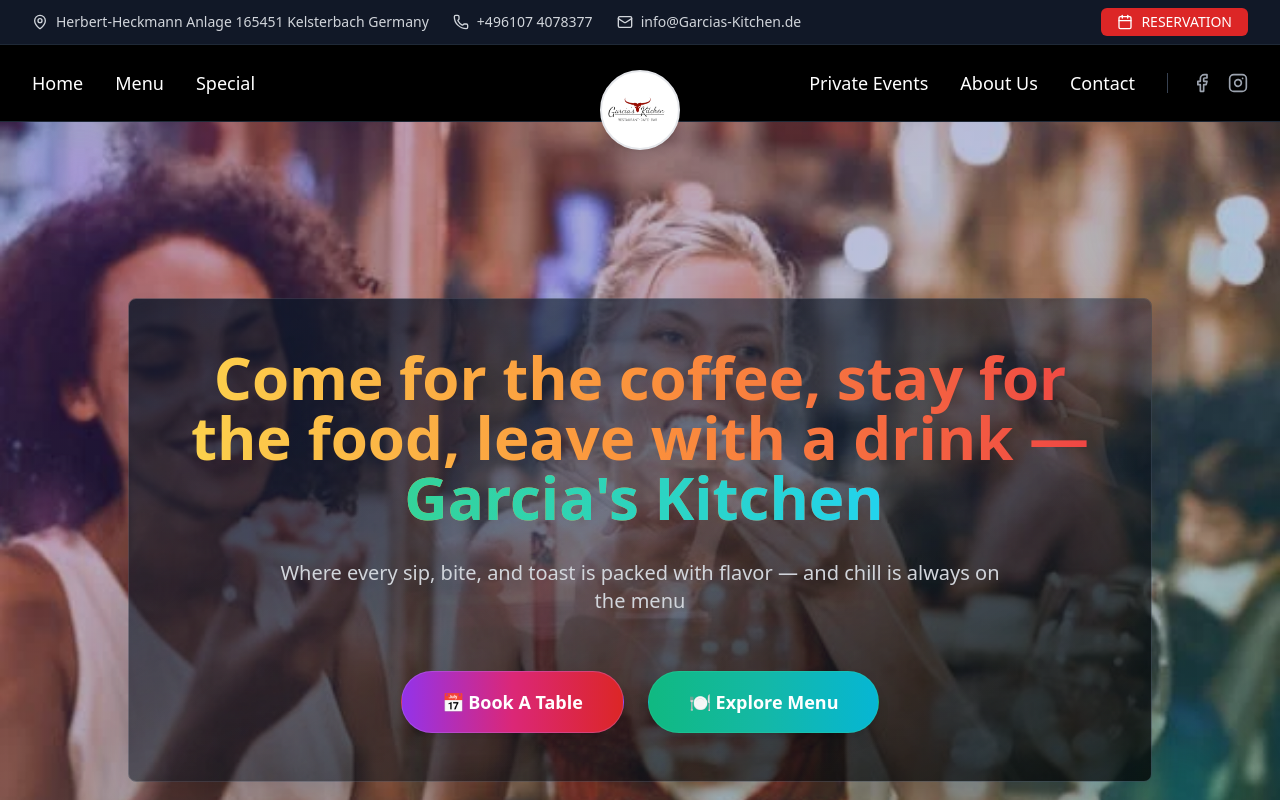
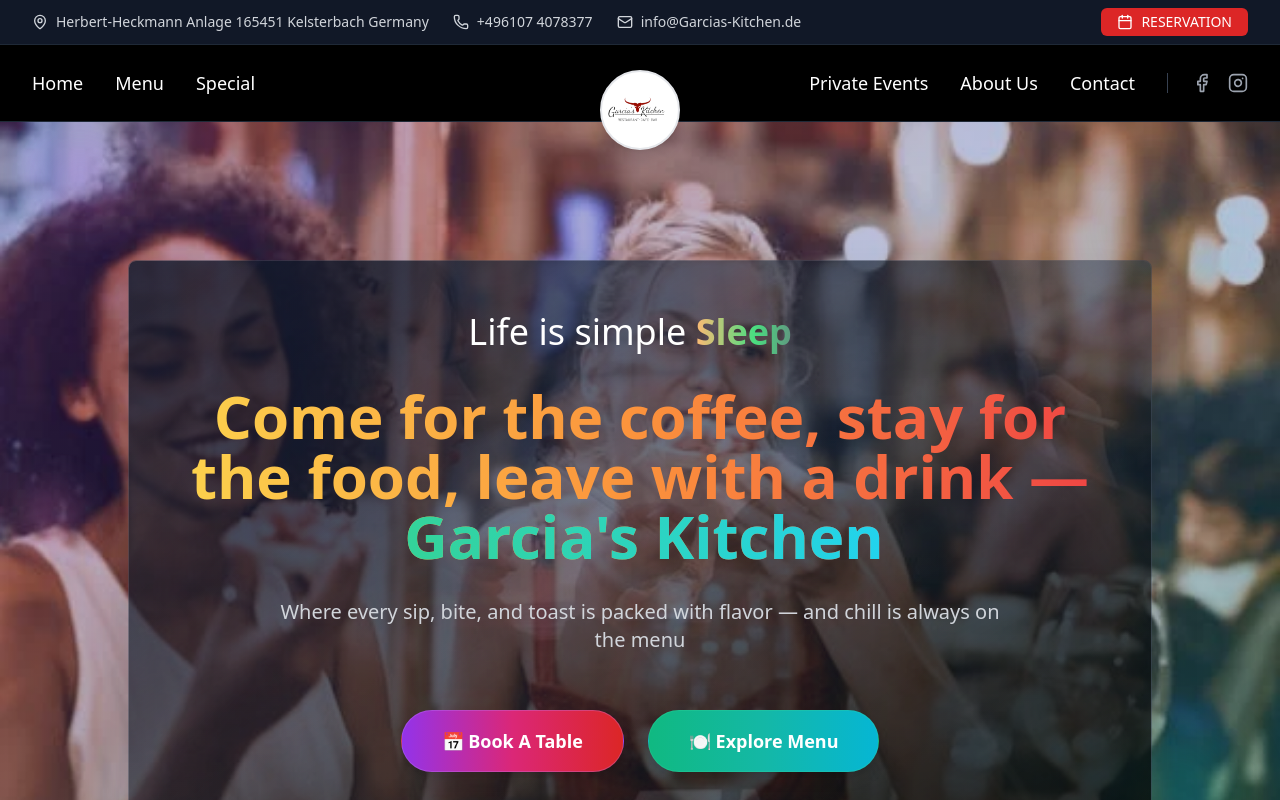
Before and after one commit to lakshmansinghmalviya/restourant-website, a React (Vite) app: page / in a window 1280 px wide. Shown: the top 800 px of the page. Built offline with nearby package versions, Linux system fonts and the light colour scheme.

Commit message:
type writer added

```diff
--- a/package.json
+++ b/package.json
@@ -19,6 +19,7 @@
     "react-hot-toast": "^2.4.1",
     "react-icons": "^5.3.0",
     "react-router-dom": "^6.22.3",
+    "react-simple-typewriter": "^5.0.1",
     "react-slick": "^0.30.3",
     "slick-carousel": "^1.8.1"
   },
--- a/src/components/Hero.tsx
+++ b/src/components/Hero.tsx
@@ -1,4 +1,7 @@
-import React, { useState, useEffect } from 'react';
+import { useState, useEffect } from 'react';
+import React from 'react'
+import { Typewriter } from 'react-simple-typewriter'
+
 
 const Hero = () => {
   // Auto-sliding background for main section
@@ -54,9 +57,8 @@
       {mainBackgroundImages.map((img, index) => (
         <div
           key={index}
-          className={`absolute inset-0 bg-no-repeat bg-cover bg-center transition-opacity duration-1000 ${
-            index === mainBgIndex ? 'opacity-100' : 'opacity-0'
-          }`}
+          className={`absolute inset-0 bg-no-repeat bg-cover bg-center transition-opacity duration-1000 ${index === mainBgIndex ? 'opacity-100' : 'opacity-0'
+            }`}
           style={{ backgroundImage: `url(${img})` }}
         />
       ))}
@@ -71,9 +73,8 @@
         {containerBackgroundImages.map((img, index) => (
           <div
             key={index}
-            className={`absolute inset-0 bg-no-repeat bg-cover bg-center transition-opacity duration-1000 ease-in-out ${
-              index === containerBgIndex ? 'opacity-30' : 'opacity-0'
-            }`}
+            className={`absolute inset-0 bg-no-repeat bg-cover bg-center transition-opacity duration-1000 ease-in-out ${index === containerBgIndex ? 'opacity-30' : 'opacity-0'
+              }`}
             style={{ backgroundImage: `url(${img})` }}
           />
         ))}
@@ -81,6 +82,24 @@
 
         {/* Content */}
         <div className="relative z-10 flex flex-col items-center justify-center gap-6 sm:gap-8">
+
+          <h1 className="text-center font-normal text-2xl md:text-4xl text-white">
+            Life is simple{' '}
+            <span className="font-bold text-transparent bg-clip-text bg-gradient-to-r from-orange-300 via-green-400 to-gray-500 leading-tight">
+              <Typewriter
+                words={['Eat', 'Work', 'Fun', "Sleep", "Repeat!"]}
+                loop={500}
+                cursor
+                cursorStyle="|"
+                typeSpeed={70}
+                deleteSpeed={50}
+                delaySpeed={1000}
+              // onLoopDone={handleDone}
+              // onType={handleType}
+              />
+            </span>
+          </h1>
+
           <h1 className="text-2xl sm:text-3xl md:text-4xl lg:text-5xl xl:text-6xl text-center font-bold text-transparent bg-clip-text bg-gradient-to-r from-amber-300 via-orange-400 to-red-500 leading-tight">
             Come for the coffee, stay for the food, leave with a drink —
             <span className="block sm:inline sm:ml-2 text-transparent bg-clip-text bg-gradient-to-r from-emerald-400 via-teal-400 to-cyan-400">
--- a/src/components/Testimonals.tsx
+++ b/src/components/Testimonals.tsx
@@ -123,8 +123,8 @@
                         onClick={handlePrev}
                         disabled={currentIndex === 0}
                         className={`flex gap-2 items-center transition-colors duration-200 ${currentIndex === 0
-                                ? 'opacity-50 cursor-not-allowed'
-                                : 'hover:text-red-400'
+                            ? 'opacity-50 cursor-not-allowed'
+                            : 'hover:text-red-400'
                             }`}
                     >
                         <FaArrowLeftLong className="w-4 h-4 sm:w-5 sm:h-5 text-red-600" />
@@ -136,8 +136,8 @@
                         onClick={handleNext}
                         disabled={currentIndex + reviewsPerPage >= reviews.length}
                         className={`flex gap-2 items-center transition-colors duration-200 ${currentIndex + reviewsPerPage >= reviews.length
-                                ? 'opacity-50 cursor-not-allowed'
-                                : 'hover:text-red-400'
+                            ? 'opacity-50 cursor-not-allowed'
+                            : 'hover:text-red-400'
                             }`}
                     >
                         <span>NEXT</span>
@@ -156,7 +156,7 @@
     return (
         <section className="text-white bg-black flex flex-col lg:flex-row">
             {/* Background Image */}
-            <div className="w-full lg:w-auto lg:flex-shrink-0">
+            <div className="w-full hidden lg:block lg:w-auto lg:flex-shrink-0">
                 <img
                     src={bgImageUrl}
                     alt="restaurant background"
--- a/src/components/private-events/Gallery.tsx
+++ b/src/components/private-events/Gallery.tsx
@@ -69,7 +69,7 @@
 
 export default function Gallery() {
   return (
-    <div className="px-8 py-5 bg-black">
+    <div className="px-2 py-5 bg-black">
       <Header />
       <Pictures />
     </div>
```
Also changed, not shown: 1 other file (tests, documents, lock files or other folders).
